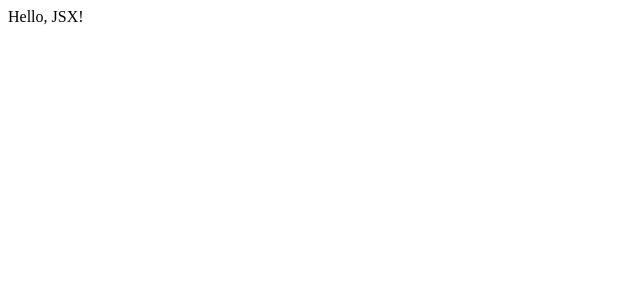
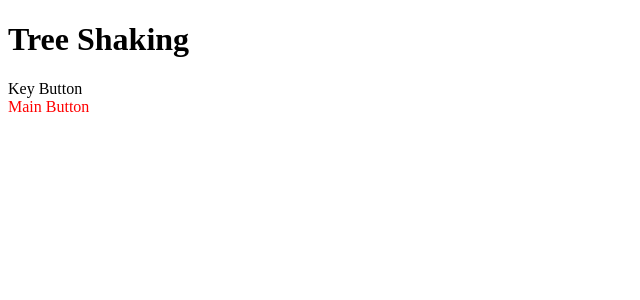
Before and after one commit to rikisamurai/Treeshaking-Demo, a JavaScript app: page / in a window 1280 px wide. Shown: the top 300 px of the page, without its empty margins (0-640 px from the left). Built offline with nearby package versions, Linux system fonts and the light colour scheme; the HTML template or start-up script is replaced by a standard one.

Commit message:
add sass and css-module

```diff
--- a/package.json
+++ b/package.json
@@ -25,8 +25,13 @@
     "@babel/preset-react": "^7.22.5",
     "@web-doctor/webpack-plugin": "^1.3.6",
     "babel-loader": "^9.1.3",
+    "css-loader": "^6.8.1",
     "html-webpack-plugin": "^5.5.3",
+    "mini-css-extract-plugin": "^2.7.6",
     "prettier": "^3.0.1",
+    "sass": "^1.64.1",
+    "sass-loader": "^13.3.2",
+    "style-loader": "^3.3.3",
     "webpack": "^5.88.0",
     "webpack-cli": "^5.1.4",
     "webpack-dev-server": "^4.15.1"
--- /dev/null
+++ b/shared/component/key-button/index.js
@@ -0,0 +1,3 @@
+export default function KeyButton() {
+  return <div>Key Button</div>;
+}
--- a/shared/component/main-button/index.js
+++ b/shared/component/main-button/index.js
@@ -0,0 +1,5 @@
+import styles from "./style.scss";
+
+export default function MainButton() {
+  return <div className={styles.mainButton}>Main Button</div>;
+}
--- /dev/null
+++ b/shared/component/main-button/style.scss
@@ -0,0 +1,3 @@
+.mainButton {
+  color: red;
+}
--- a/src/App.js
+++ b/src/App.js
@@ -1,3 +1,12 @@
+import KeyButton from "../shared/component/key-button";
+import MainButton from "../shared/component/main-button";
+
 export default function App() {
-  return <div>Hello, JSX!</div>;
+  return (
+    <div>
+      <h1>Tree Shaking</h1>
+      <KeyButton />
+      <MainButton />
+    </div>
+  );
 }
--- a/webpack.config.js
+++ b/webpack.config.js
@@ -1,5 +1,6 @@
 const path = require("path");
 const HtmlWebpackPlugin = require("html-webpack-plugin");
+const MiniCssExtractPlugin = require("mini-css-extract-plugin");
 const { WebDoctorWebpackPlugin } = require("@web-doctor/webpack-plugin");
 
 module.exports = {
@@ -29,12 +30,42 @@ module.exports = {
           },
         },
       },
+      {
+        test: /\.scss$/i,
+        use: [
+          MiniCssExtractPlugin.loader,
+          // fallback to style-loader in development
+          // process.env.NODE_ENV !== "production"
+          //   ? "style-loader"
+          //   : MiniCssExtractPlugin.loader,
+          {
+            loader: "css-loader",
+            options: {
+              // importLoaders: 1,
+              modules: {
+                mode: "local",
+                localIdentName: "[name]__[local]--[hash:base64:5]",
+              },
+            },
+          },
+          {
+            loader: "sass-loader",
+          },
+        ],
+      },
     ],
   },
   plugins: [
     new HtmlWebpackPlugin(),
     new WebDoctorWebpackPlugin({
       disableClientServer: false,
+      features: ["bundle", "treeShaking"],
+    }),
+    new MiniCssExtractPlugin({
+      // Options similar to the same options in webpackOptions.output
+      // both options are optional
+      filename: "[name].css",
+      chunkFilename: "[id].css",
     }),
   ],
 };
```
Also changed, not shown: 1 other file (tests, documents, lock files or other folders).
